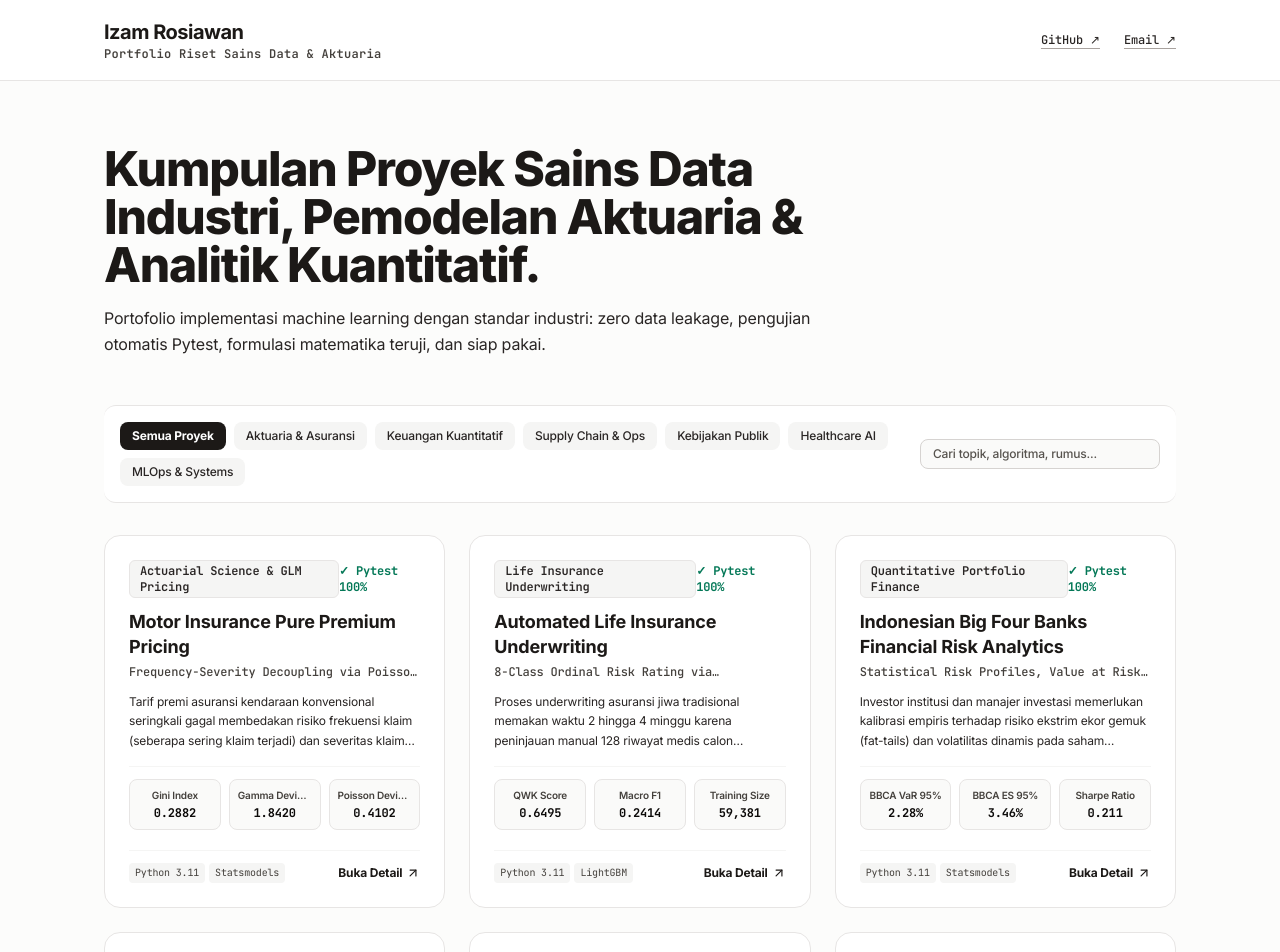
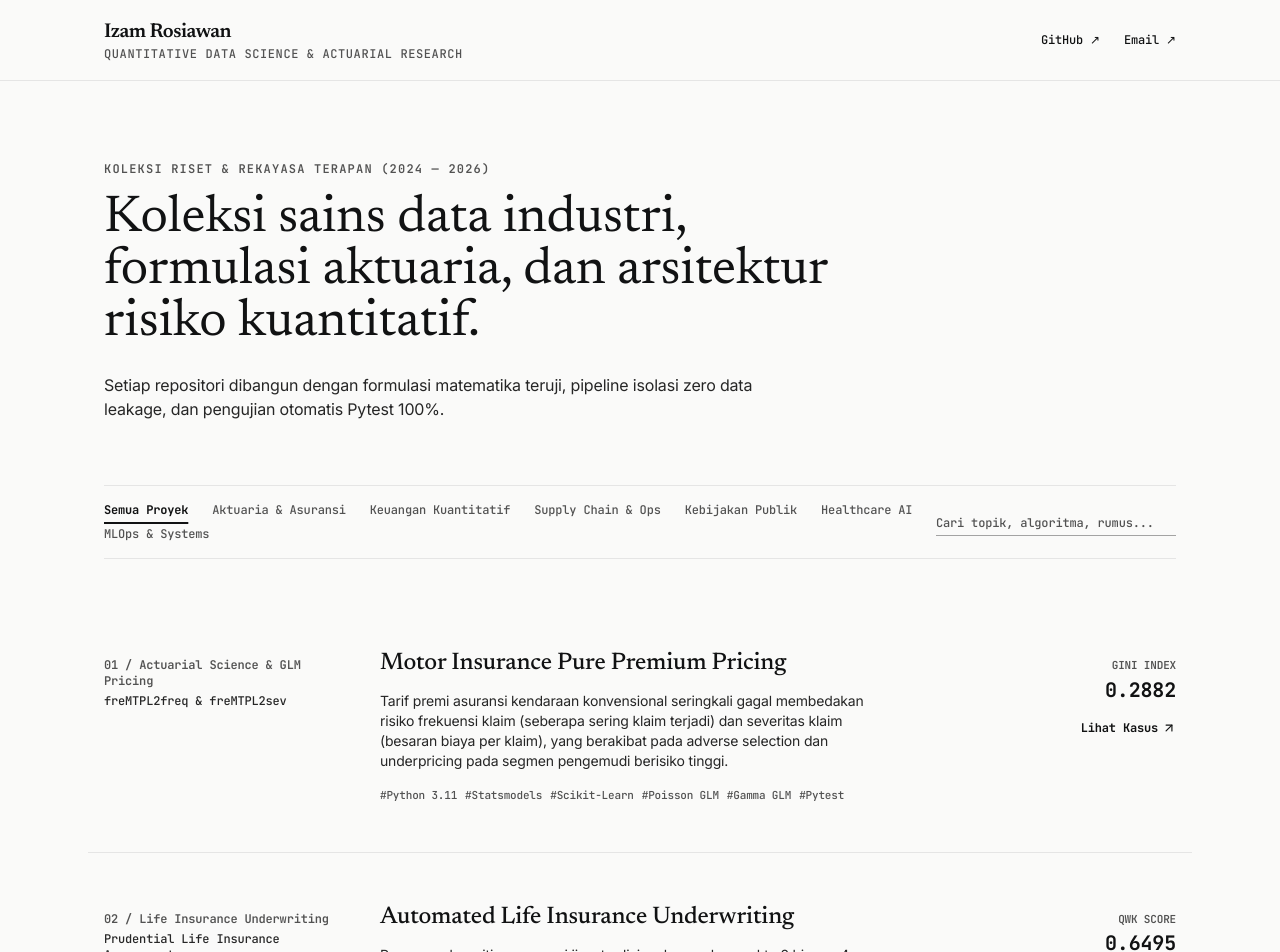
Before and after one commit to izamrosiawan/portfolio-hub, a Next.js app: page / in a window 1280 px wide. Shown: the top 952 px of the page. Built offline with nearby package versions, Linux system fonts and the light colour scheme.

Commit message:
feat(ui): open horizontal minimalissimo stream with bold high contrast typography and zero boxed cards

```diff
--- a/src/app/page.tsx
+++ b/src/app/page.tsx
@@ -3,18 +3,12 @@
 import React, { useState, useMemo } from "react";
 import { DETAILED_PROJECTS, ProjectDetail } from "@/data/projects_detail";
 import {
-  Search,
   ArrowUpRight,
   Github,
   Mail,
   X,
   Check,
-  Copy,
-  ExternalLink,
-  Code2,
-  Database,
-  Layers,
-  Sparkles
+  Copy
 } from "lucide-react";
 
 export default function HomePage() {
@@ -53,30 +47,30 @@ export default function HomePage() {
   };
 
   return (
-    <div className="min-h-screen bg-[#fcfcfb] text-[#1a1a1a] font-sans antialiased">
+    <div className="min-h-screen bg-[#fafaf9] text-[#111213] antialiased font-sans">
 
-      {/* 1. Navbar */}
-      <header className="border-b border-stone-200 bg-white/90 backdrop-blur-md sticky top-0 z-30 shadow-xs">
+      {/* 1. Header (Minimalissimo Editorial Open Bar) */}
+      <header className="border-b border-[#e5e5e5] bg-[#fafaf9]/90 backdrop-blur-md sticky top-0 z-30">
         <div className="max-w-6xl mx-auto px-6 sm:px-10 h-20 flex items-center justify-between">
           <div className="flex flex-col">
-            <span className="text-xl font-bold tracking-tight text-stone-900">Izam Rosiawan</span>
-            <span className="text-xs font-mono text-stone-700 font-semibold tracking-wide">
-              Portfolio Riset Sains Data & Aktuaria
+            <span className="font-serif text-xl tracking-tight text-[#111213] font-semibold">Izam Rosiawan</span>
+            <span className="text-xs font-mono text-[#525252] font-medium tracking-wider uppercase">
+              Quantitative Data Science & Actuarial Research
             </span>
           </div>
 
-          <div className="flex items-center gap-6 text-sm font-medium">
+          <div className="flex items-center gap-6 text-xs font-mono font-medium">
             <a
               href="https://github.com/izamrosiawan"
               target="_blank"
               rel="noreferrer"
-              className="text-stone-800 hover:text-black transition-colors underline underline-offset-4 decoration-stone-400 font-mono text-xs"
+              className="text-[#111213] hover:text-black transition-colors editorial-link"
             >
               GitHub ↗
             </a>
             <a
               href="mailto:izamrosiawan13@gmail.com"
-              className="text-stone-800 hover:text-black transition-colors underline underline-offset-4 decoration-stone-400 font-mono text-xs"
+              className="text-[#111213] hover:text-black transition-colors editorial-link"
             >
               Email ↗
             </a>
@@ -85,32 +79,35 @@ export default function HomePage() {
       </header>
 
       {/* 2. Main Content */}
-      <main className="max-w-6xl mx-auto px-6 sm:px-10 py-12 sm:py-16">
+      <main className="max-w-6xl mx-auto px-6 sm:px-10 py-16 sm:py-20">
 
-        {/* Intro */}
-        <section className="mb-12 max-w-3xl">
-          <h1 className="text-3xl sm:text-4xl lg:text-5xl font-extrabold text-stone-900 leading-[1.2] tracking-tight">
-            Kumpulan Proyek Sains Data Industri, Pemodelan Aktuaria & Analitik Kuantitatif.
+        {/* Editorial Introduction */}
+        <section className="mb-16 max-w-3xl">
+          <p className="text-xs font-mono text-[#525252] font-semibold uppercase tracking-widest mb-4">
+            Koleksi Riset & Rekayasa Terapan (2024 — 2026)
+          </p>
+          <h1 className="font-serif text-3xl sm:text-5xl lg:text-[3.25rem] text-[#111213] leading-[1.15] font-normal">
+            Koleksi sains data industri, formulasi aktuaria, dan arsitektur risiko kuantitatif.
           </h1>
-          <p className="mt-4 text-base text-stone-800 leading-relaxed font-normal">
-            Portofolio implementasi machine learning dengan standar industri: zero data leakage, pengujian otomatis Pytest, formulasi matematika teruji, dan siap pakai.
+          <p className="mt-6 text-sm sm:text-base text-[#262626] leading-relaxed font-normal max-w-2xl">
+            Setiap repositori dibangun dengan formulasi matematika teruji, pipeline isolasi zero data leakage, dan pengujian otomatis Pytest 100%.
           </p>
         </section>
 
-        {/* Filter & Search Bar */}
-        <section className="border-y border-stone-200 py-4 flex flex-col md:flex-row md:items-center md:justify-between gap-4 mb-8 bg-white px-4 rounded-xl shadow-xs">
-          {/* Categories */}
-          <div className="flex flex-wrap items-center gap-2 text-xs font-medium">
+        {/* Curation Filter & Search Strip (No Box, Pure Lines) */}
+        <section className="border-t border-b border-[#e5e5e5] py-4 flex flex-col md:flex-row md:items-center md:justify-between gap-4 mb-10">
+          {/* Categories Underline Links */}
+          <div className="flex flex-wrap items-center gap-x-6 gap-y-2 text-xs font-mono font-medium">
             {categories.map((cat) => {
               const isActive = selectedCategory === cat.id;
               return (
                 <button
                   key={cat.id}
                   onClick={() => setSelectedCategory(cat.id)}
-                  className={`px-3 py-1.5 rounded-lg transition-all ${
+                  className={`transition-colors text-left ${
                     isActive
-                      ? "bg-stone-900 text-white font-bold shadow-xs"
-                      : "bg-stone-100 text-stone-800 hover:bg-stone-200"
+                      ? "text-[#111213] font-bold underline underline-offset-8 decoration-2 decoration-[#111213]"
+                      : "text-[#525252] hover:text-[#111213]"
                   }`}
                 >
                   {cat.label}
@@ -119,76 +116,72 @@ export default function HomePage() {
             })}
           </div>
 
-          {/* Search */}
+          {/* Search Line */}
           <div className="relative min-w-[240px]">
             <input
               type="text"
               placeholder="Cari topik, algoritma, rumus..."
               value={searchQuery}
               onChange={(e) => setSearchQuery(e.target.value)}
-              className="w-full bg-stone-50 border border-stone-300 rounded-lg px-3 py-1.5 text-xs text-stone-900 placeholder-stone-600 focus:outline-none focus:border-stone-900 transition-colors font-medium"
+              className="w-full bg-transparent border-0 border-b border-[#a3a3a3] py-1 text-xs text-[#111213] font-medium placeholder-[#525252] focus:outline-none focus:border-[#111213] transition-colors font-mono"
             />
           </div>
         </section>
 
-        {/* 3. Projects Grid List */}
-        <section className="grid grid-cols-1 md:grid-cols-2 lg:grid-cols-3 gap-6">
+        {/* 3. Open Horizontal Minimalissimo Stream (Zero Boxed Cards, Pure Editorial Lines) */}
+        <section className="divide-y divide-[#e5e5e5]">
           {filteredProjects.map((project, idx) => (
             <article
               key={project.id}
               onClick={() => setActiveProject(project)}
-              className="p-6 rounded-2xl bg-white border border-stone-200 hover:border-stone-400 hover:shadow-md transition-all cursor-pointer flex flex-col justify-between group"
+              className="py-10 sm:py-12 group cursor-pointer transition-colors hover:bg-black/[0.015] -mx-4 px-4"
             >
-              <div>
-                {/* Domain & Index */}
-                <div className="flex items-center justify-between text-xs font-mono mb-3">
-                  <span className="px-2.5 py-0.5 rounded-md bg-stone-100 text-stone-800 font-semibold border border-stone-200">
-                    {project.domain}
+              <div className="grid grid-cols-1 lg:grid-cols-12 gap-6 lg:gap-8 items-baseline">
+                {/* Index & Domain */}
+                <div className="lg:col-span-3">
+                  <span className="text-xs font-mono text-[#525252] font-semibold block mb-1">
+                    {String(idx + 1).padStart(2, "0")} / {project.domain}
                   </span>
-                  <span className="text-emerald-700 font-bold">
-                    ✓ Pytest 100%
-                  </span>
+                  <div className="text-xs font-mono text-[#262626] font-medium">
+                    {project.datasetInfo.name}
+                  </div>
                 </div>
 
-                {/* Title */}
-                <h2 className="text-lg font-bold text-stone-900 group-hover:text-blue-900 transition-colors leading-snug">
+                {/* Title, Problem & Tech */}
+                <div className="lg:col-span-6">
+                  <h2 className="font-serif text-xl sm:text-2xl text-[#111213] group-hover:underline underline-offset-4 decoration-1 decoration-[#111213] transition-colors leading-snug font-medium">
                     {project.title}
                   </h2>
-
-                <p className="text-xs font-mono text-stone-700 font-medium mt-1 line-clamp-1">
-                  {project.tagline}
-                </p>
-
-                {/* Problem Statement */}
-                <p className="text-xs text-stone-800 mt-3 leading-relaxed line-clamp-3">
+                  <p className="text-xs sm:text-sm text-[#262626] mt-3 leading-relaxed font-normal">
                     {project.problem}
                   </p>
 
-                {/* Key Metrics Highlight Box */}
-                <div className="grid grid-cols-3 gap-2 mt-4 pt-3 border-t border-stone-100">
-                  {project.metrics.map((m, i) => (
-                    <div key={i} className="p-2 rounded-lg bg-stone-50 border border-stone-200 text-center">
-                      <div className="text-[10px] text-stone-700 truncate font-semibold">{m.label}</div>
-                      <div className="text-xs font-bold font-mono text-stone-950 mt-0.5">{m.value}</div>
-                    </div>
+                  {/* Tech stack inline tags */}
+                  <div className="flex flex-wrap gap-2 mt-4">
+                    {project.techStack.map((t, i) => (
+                      <span key={i} className="text-[11px] font-mono text-[#525252] font-medium">
+                        #{t}
+                      </span>
                     ))}
                   </div>
                 </div>
 
-              {/* Card Footer */}
-              <div className="mt-5 pt-3 border-t border-stone-100 flex items-center justify-between text-xs">
-                <div className="flex flex-wrap gap-1">
-                  {project.techStack.slice(0, 2).map((t, i) => (
-                    <span key={i} className="px-1.5 py-0.5 rounded bg-stone-100 text-stone-700 font-mono text-[10px]">
-                      {t}
-                    </span>
-                  ))}
+                {/* Primary Metric & Link CTA */}
+                <div className="lg:col-span-3 lg:text-right flex lg:flex-col justify-between items-end gap-2">
+                  <div>
+                    <div className="text-[11px] font-mono text-[#525252] uppercase font-semibold">
+                      {project.metrics[0].label}
+                    </div>
+                    <div className="font-mono text-lg sm:text-xl font-bold text-[#111213] mt-0.5">
+                      {project.metrics[0].value}
+                    </div>
                   </div>
 
-                <span className="inline-flex items-center gap-1 font-bold text-stone-900 group-hover:translate-x-0.5 transition-transform text-xs">
-                  <span>Buka Detail</span>
+                  <span className="inline-flex items-center gap-1 text-xs font-mono text-[#111213] font-bold group-hover:translate-x-0.5 transition-transform pt-2">
+                    <span>Lihat Kasus</span>
                     <ArrowUpRight className="w-3.5 h-3.5" />
                   </span>
+                </div>
               </div>
             </article>
           ))}
@@ -197,143 +190,135 @@ export default function HomePage() {
       </main>
 
       {/* 4. Footer */}
-      <footer className="border-t border-stone-200 py-10 bg-white mt-16">
-        <div className="max-w-6xl mx-auto px-6 sm:px-10 flex flex-col sm:flex-row items-center justify-between gap-4 text-xs font-mono text-stone-700 font-semibold">
-          <div>© {new Date().getFullYear()} Izam Rosiawan. Hak Cipta Dilindungi.</div>
+      <footer className="border-t border-[#e5e5e5] py-12">
+        <div className="max-w-6xl mx-auto px-6 sm:px-10 flex flex-col sm:flex-row items-center justify-between gap-4 text-xs font-mono text-[#525252] font-semibold">
+          <div>© {new Date().getFullYear()} Izam Rosiawan. All rights reserved.</div>
           <div>Strict Zero-Leakage & Actuarial Precision</div>
         </div>
       </footer>
 
-      {/* 5. Fixed Pop-up Detail Modal (High Contrast, Crystal Clear Text) */}
+      {/* 5. Clean Modal Monograph (No nested dark boxes, crisp high contrast) */}
       {activeProject && (
-        <div className="fixed inset-0 z-50 bg-black/60 backdrop-blur-xs flex items-center justify-center p-4 sm:p-6 overflow-y-auto">
-          <div className="bg-white border border-stone-300 rounded-2xl max-w-3xl w-full max-h-[90vh] overflow-y-auto shadow-2xl">
-
+        <div className="fixed inset-0 z-50 bg-black/50 backdrop-blur-xs flex items-center justify-center p-4 sm:p-8 overflow-y-auto">
+          <div className="bg-[#ffffff] border border-[#e5e5e5] max-w-3xl w-full max-h-[90vh] overflow-y-auto shadow-2xl">
             {/* Modal Header */}
-            <div className="p-6 border-b border-stone-200 flex items-start justify-between gap-4 sticky top-0 bg-white z-10">
+            <div className="p-8 border-b border-[#e5e5e5] flex items-start justify-between gap-6 sticky top-0 bg-[#ffffff] z-10">
               <div>
-                <div className="flex items-center gap-2 text-xs font-mono mb-1.5">
-                  <span className="px-2.5 py-0.5 rounded bg-blue-50 text-blue-800 font-bold border border-blue-200">
-                    {activeProject.domain}
-                  </span>
-                  <span className="text-stone-700 font-bold">• {activeProject.datasetInfo.name}</span>
+                <div className="text-xs font-mono text-[#525252] uppercase tracking-widest font-semibold mb-1">
+                  {activeProject.domain} — {activeProject.datasetInfo.name}
                 </div>
-                <h2 className="text-xl sm:text-2xl font-extrabold text-stone-950 leading-tight">
+                <h2 className="font-serif text-2xl sm:text-3xl text-[#111213] font-semibold leading-tight">
                   {activeProject.title}
                 </h2>
-                <p className="text-xs text-stone-700 font-mono mt-1 font-semibold">{activeProject.tagline}</p>
               </div>
 
               <button
                 onClick={() => setActiveProject(null)}
-                className="p-2 rounded-lg bg-stone-100 hover:bg-stone-200 text-stone-800 transition-colors"
+                className="p-1.5 text-[#525252] hover:text-[#111213] transition-colors"
                 aria-label="Tutup"
               >
-                <X className="w-5 h-5" />
+                <X className="w-6 h-6" />
               </button>
             </div>
 
-            {/* Modal Body */}
-            <div className="p-6 space-y-6 text-sm text-stone-900">
+            {/* Modal Content */}
+            <div className="p-8 space-y-8 text-xs sm:text-sm text-[#1a1a1a]">
 
-              {/* 1. Problem & 2. Methodology */}
-              <div className="grid grid-cols-1 md:grid-cols-2 gap-4">
-                <div className="p-4 rounded-xl bg-stone-50 border border-stone-200">
-                  <h3 className="text-xs font-mono font-bold text-stone-950 uppercase tracking-wider mb-2">
+              {/* Problem Statement */}
+              <div>
+                <h3 className="text-xs font-mono text-[#525252] font-bold uppercase tracking-widest mb-2">
                   01 / Masalah Bisnis & Formulasi
                 </h3>
-                  <p className="text-xs leading-relaxed text-stone-900 font-normal">
+                <p className="text-[#1a1a1a] leading-relaxed font-normal text-sm">
                   {activeProject.problem}
                 </p>
               </div>
 
-                <div className="p-4 rounded-xl bg-stone-50 border border-stone-200">
-                  <h3 className="text-xs font-mono font-bold text-stone-950 uppercase tracking-wider mb-2">
+              {/* Methodology */}
+              <div>
+                <h3 className="text-xs font-mono text-[#525252] font-bold uppercase tracking-widest mb-2">
                   02 / Metodologi Komputasi
                 </h3>
-                  <p className="text-xs leading-relaxed text-stone-900 font-normal">
+                <p className="text-[#1a1a1a] leading-relaxed font-normal text-sm">
                   {activeProject.methodology}
                 </p>
               </div>
-              </div>
 
-              {/* 3. Mathematical Formulation */}
-              <div className="p-4 rounded-xl bg-stone-50 border border-stone-200">
-                <h3 className="text-xs font-mono font-bold text-stone-950 uppercase tracking-wider mb-2">
+              {/* Mathematical Formulation */}
+              <div>
+                <h3 className="text-xs font-mono text-[#525252] font-bold uppercase tracking-widest mb-2">
                   03 / Formulasi Matematika ({activeProject.formula.title})
                 </h3>
-                <div className="p-3 bg-white rounded-lg border border-stone-300 font-mono text-stone-950 text-xs overflow-x-auto my-2 shadow-xs font-semibold">
+                <div className="p-4 bg-[#f4f4f5] border border-[#e5e5e5] font-mono text-[#111213] text-xs sm:text-sm overflow-x-auto my-2 font-semibold">
                   <code>{activeProject.formula.latex}</code>
                 </div>
-                <p className="text-xs text-stone-700 font-medium">
+                <p className="text-xs font-mono text-[#525252] font-medium">
                   {activeProject.formula.explanation}
                 </p>
               </div>
 
-              {/* 4. Quantitative Metrics */}
+              {/* Metrics Grid */}
               <div>
-                <h3 className="text-xs font-mono font-bold text-stone-950 uppercase tracking-wider mb-2.5">
+                <h3 className="text-xs font-mono text-[#525252] font-bold uppercase tracking-widest mb-3">
                   04 / Metrik Evaluasi Kuantitatif
                 </h3>
                 <div className="grid grid-cols-1 sm:grid-cols-3 gap-3">
                   {activeProject.metrics.map((m, idx) => (
-                    <div key={idx} className="p-3.5 bg-white border border-stone-200 rounded-xl shadow-xs">
-                      <div className="text-xs text-stone-700 font-bold uppercase">{m.label}</div>
-                      <div className="font-mono text-xl font-extrabold text-stone-950 mt-1">{m.value}</div>
-                      <div className="text-xs text-stone-600 mt-1 font-medium">{m.desc}</div>
+                    <div key={idx} className="p-4 bg-[#fafaf9] border border-[#e5e5e5]">
+                      <div className="text-[11px] font-mono text-[#525252] uppercase font-bold">{m.label}</div>
+                      <div className="font-mono text-xl font-bold text-[#111213] mt-1">{m.value}</div>
+                      <div className="text-xs font-mono text-[#525252] mt-1 font-medium">{m.desc}</div>
                     </div>
                   ))}
                 </div>
               </div>
 
-              {/* 5. Analytical Findings */}
+              {/* Findings */}
               <div>
-                <h3 className="text-xs font-mono font-bold text-stone-950 uppercase tracking-wider mb-2.5">
+                <h3 className="text-xs font-mono text-[#525252] font-bold uppercase tracking-widest mb-3">
                   05 / Temuan Analitik Utama
                 </h3>
-                <ul className="space-y-2 text-xs text-stone-900">
+                <ul className="space-y-2 text-[#1a1a1a] text-sm">
                   {activeProject.findings.map((f, idx) => (
-                    <li key={idx} className="flex items-start gap-2.5">
-                      <span className="text-blue-700 font-bold font-mono">●</span>
+                    <li key={idx} className="flex items-start gap-3">
+                      <span className="text-[#111213] font-mono font-bold text-sm">—</span>
                       <span className="leading-relaxed font-normal">{f}</span>
                     </li>
                   ))}
                 </ul>
               </div>
 
-              {/* 6. Code Sample */}
+              {/* Code Snippet */}
               <div>
-                <div className="flex items-center justify-between text-xs font-mono text-stone-900 font-bold mb-2">
+                <div className="flex items-center justify-between text-xs font-mono text-[#525252] font-bold mb-2">
                   <span>06 / Contoh Kode Produksi (src/)</span>
                   <button
                     onClick={() => handleCopyCode(activeProject.codeSnippet)}
-                    className="text-stone-800 hover:text-black font-bold flex items-center gap-1 bg-stone-100 px-2 py-1 rounded"
+                    className="text-[#111213] hover:underline font-bold transition-colors"
                   >
-                    {copiedCode ? <Check className="w-3.5 h-3.5 text-emerald-600" /> : <Copy className="w-3.5 h-3.5" />}
-                    <span>{copiedCode ? "Tersalin" : "Salin Kode"}</span>
+                    {copiedCode ? "[Tersalin]" : "[Salin Kode]"}
                   </button>
                 </div>
-                <pre className="p-4 bg-stone-900 rounded-xl text-stone-100 font-mono text-xs overflow-x-auto leading-relaxed shadow-xs">
+                <pre className="p-4 bg-[#18181b] text-[#f4f4f5] font-mono text-xs overflow-x-auto leading-relaxed">
                   <code>{activeProject.codeSnippet}</code>
                 </pre>
               </div>
             </div>
 
             {/* Modal Footer */}
-            <div className="p-6 border-t border-stone-200 bg-stone-50 flex flex-col sm:flex-row items-center justify-between gap-4 sticky bottom-0 rounded-b-2xl">
-              <span className="text-xs font-mono text-stone-700 font-medium">
-                Dataset: {activeProject.datasetInfo.size}
+            <div className="p-8 border-t border-[#e5e5e5] bg-[#fafaf9] flex flex-col sm:flex-row items-center justify-between gap-4 sticky bottom-0">
+              <span className="text-xs font-mono text-[#525252] font-medium">
+                {activeProject.datasetInfo.size}
               </span>
 
               <a
                 href={activeProject.githubUrl}
                 target="_blank"
                 rel="noreferrer"
-                className="w-full sm:w-auto inline-flex items-center justify-center gap-2 px-5 py-2.5 bg-stone-950 text-white hover:bg-black font-medium text-xs rounded-xl transition-colors shadow-sm"
+                className="w-full sm:w-auto inline-flex items-center justify-center gap-2 px-6 py-2.5 bg-[#111213] text-white hover:bg-black font-mono font-bold text-xs transition-colors shadow-xs"
               >
-                <Github className="w-4 h-4" />
                 <span>Buka Repositori GitHub</span>
-                <ArrowUpRight className="w-4 h-4" />
+                <ArrowUpRight className="w-3.5 h-3.5" />
               </a>
             </div>
           </div>
```
Lines whose indentation alone changed are shown as unchanged.
